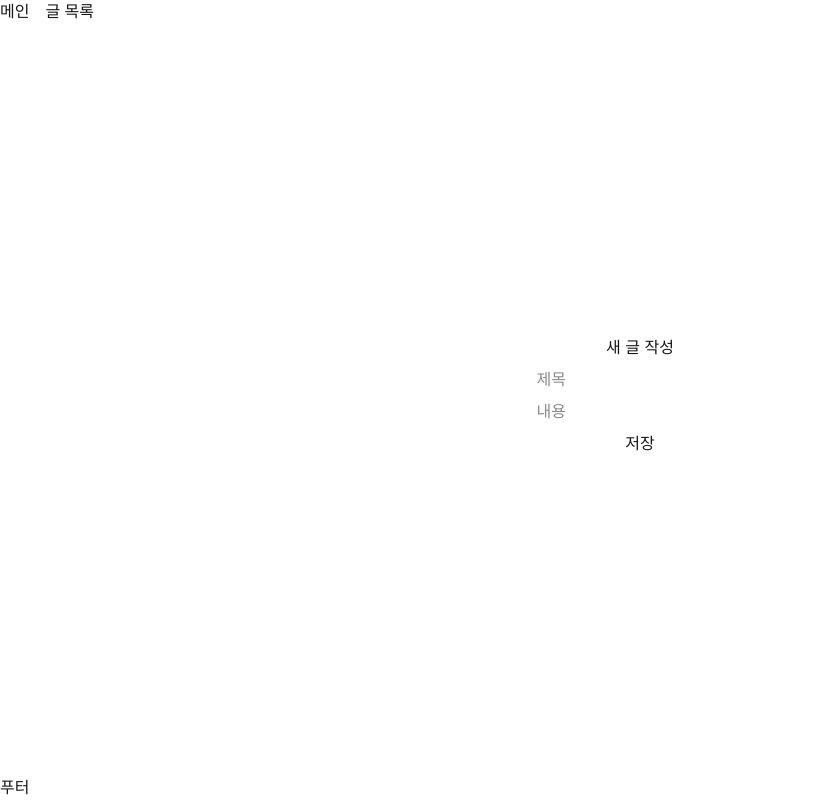
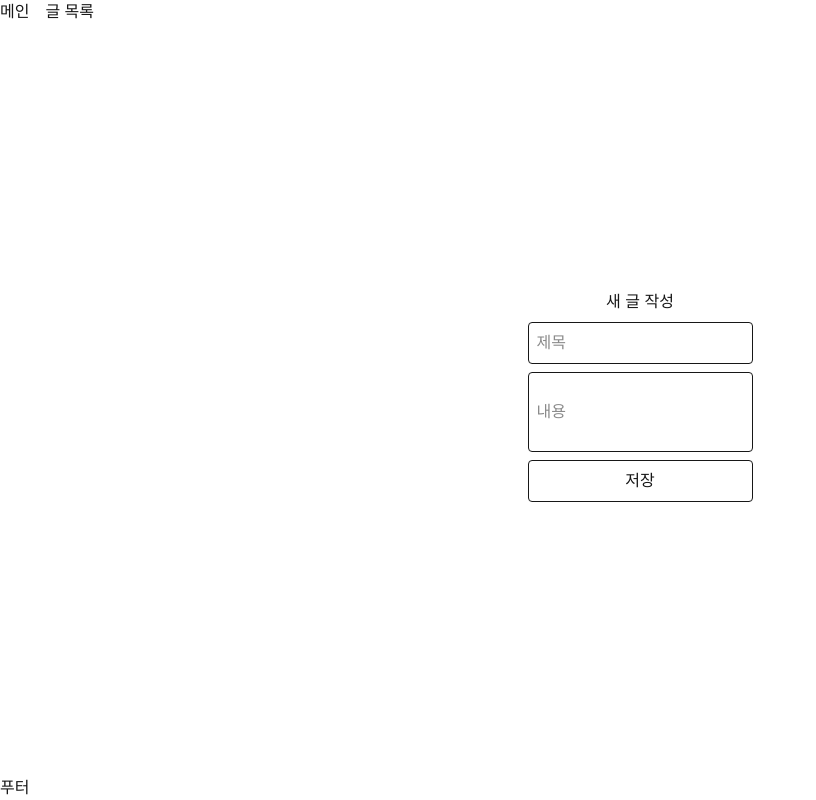
Before and after one commit to Creamcheesepie/rest1-front, a Next.js app: page /posts/write in a window 1280 px wide. Shown: the whole page, without its empty margins (0-816 px from the left). Built offline with nearby package versions, Linux system fonts and the light colour scheme.

Commit message:
글 작성 후 상세페이지 이동 및, 해당 상세페이지에서 뒤로가기 누를 시 글 목록으로 이동되게 수정

```diff
--- a/src/app/posts/write/page.tsx
+++ b/src/app/posts/write/page.tsx
@@ -3,9 +3,12 @@
 import { fetchApi } from "@/lib/client";
 import { PostDto } from "@/type/post";
 import { useParams } from "next/navigation";
+import { useRouter } from "next/navigation";
 import { useEffect, useState } from "react";
 
 export default function Home() {
+
+    const router = useRouter();
 
     const handleSubmit = (e : any) =>{
         e.preventDefault();
@@ -34,6 +37,7 @@ export default function Home() {
         })
         .then((data) => {
             alert(data.msg);
+            router.replace(`/posts/${data.data.postDto.id}`);
         });
     };
 
@@ -42,9 +46,12 @@ export default function Home() {
         <>
             <h1>새 글 작성</h1>
             <form className="flex flex-col gap-2 p-2" onSubmit={handleSubmit}>
-                <input type="text" name="title" placeholder="제목"></input>
-                <input type="text" name="content" placeholder="내용"></input>
-                <button type="submit">저장</button>
+                <input className="border border-gray-3000 rounded p-2"
+                 type="text" name="title" placeholder="제목"/>
+                <input className="border border-gray-3000 rounded p-2 h-20"
+                type="text" name="content" placeholder="내용"/>
+                <button  className="border border-gray-3000 rounded p-2"
+                type="submit">저장</button>
             </form>
         </>
     );
```
